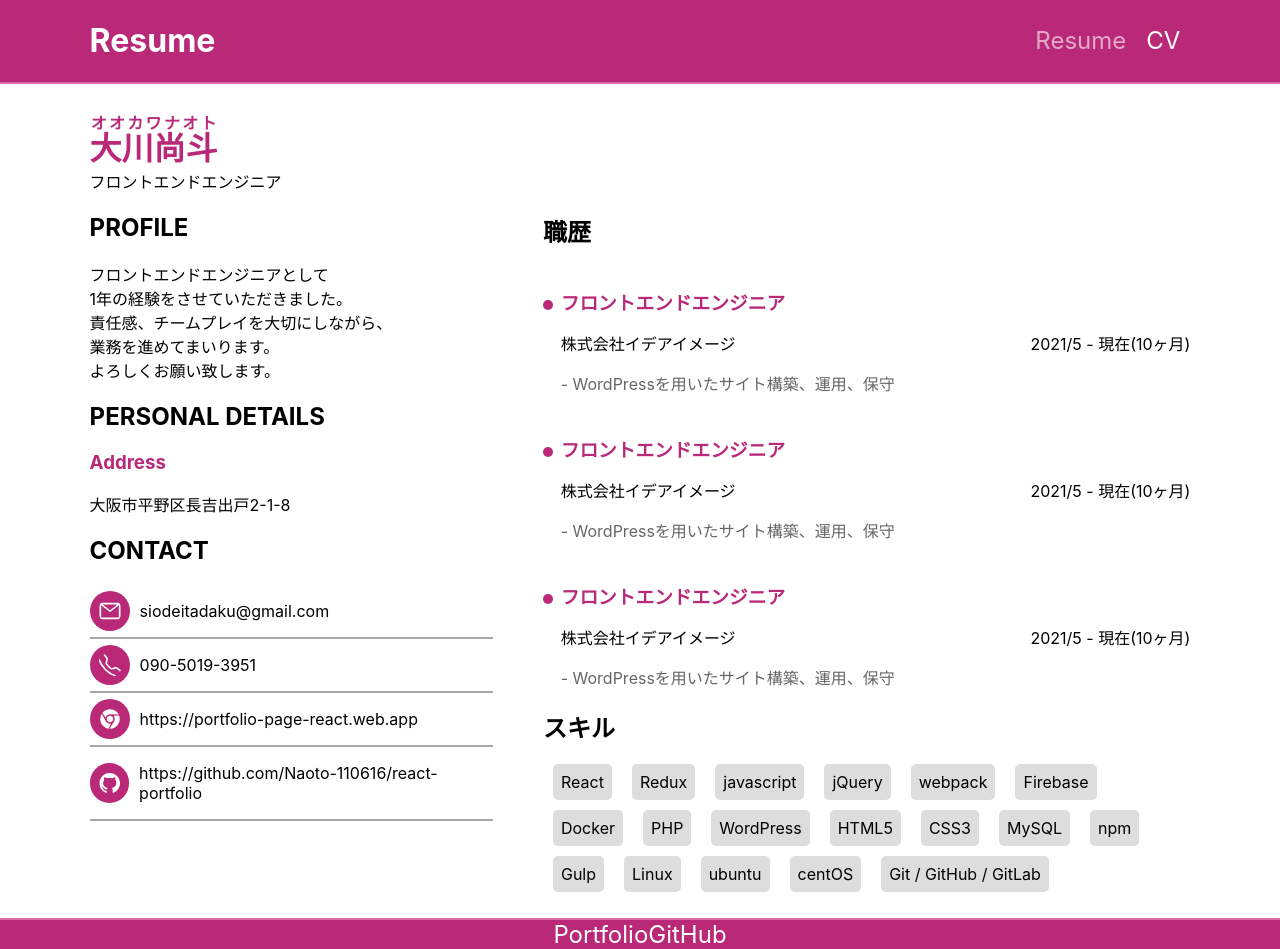
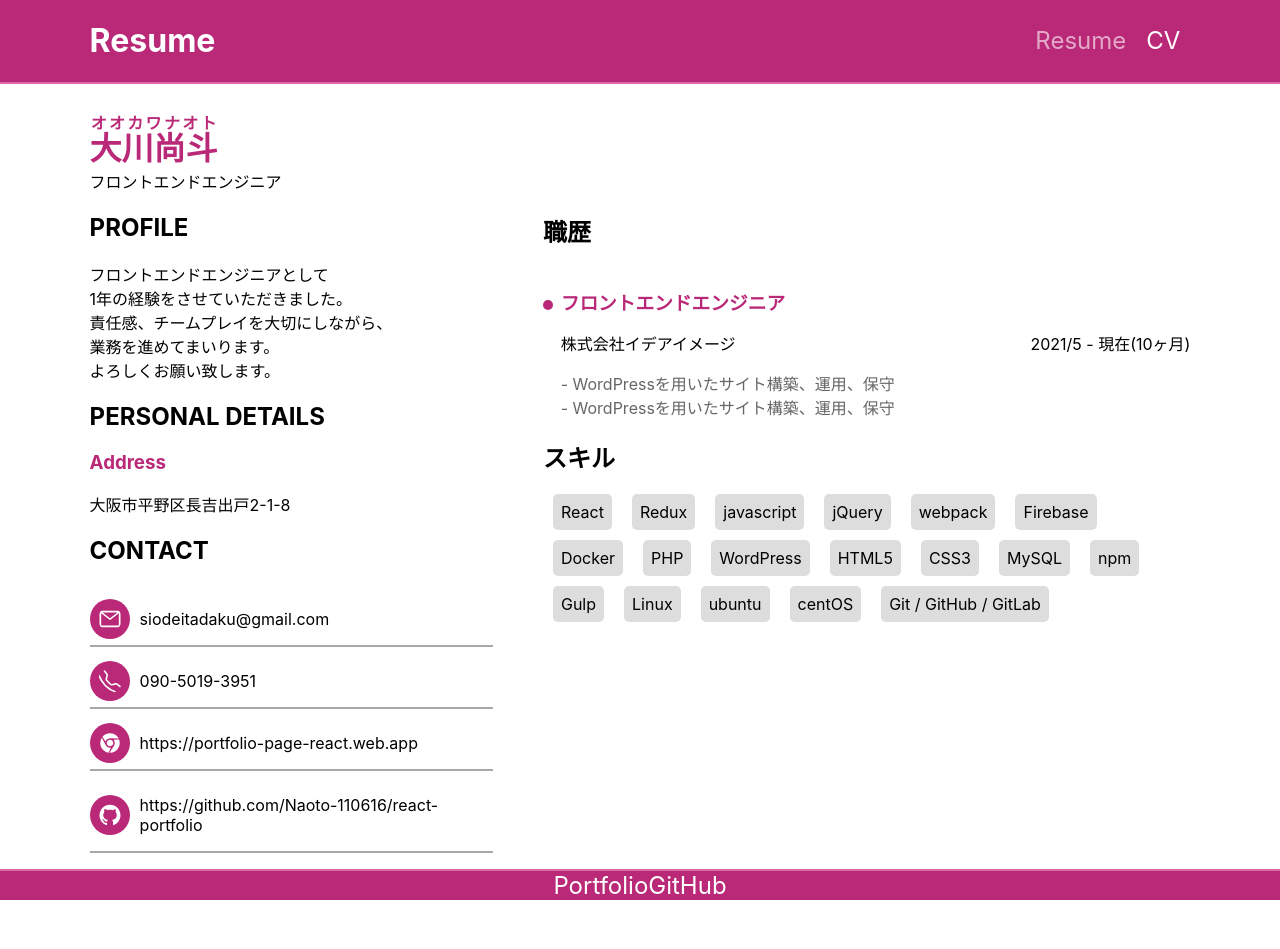
Before and after one commit to Naoto-110616/react-resume, a React (Create React App) app: page /resume in a window 1280 px wide. After the commit the page ends 900 px from the top, so only its background shows below. Built offline with nearby package versions, Linux system fonts and the light colour scheme.

Commit message:
updated jobhistory components

```diff
--- a/src/components/module/JobHistory/Individual.js
+++ b/src/components/module/JobHistory/Individual.js
@@ -1,18 +1,19 @@
 import classes from "./Individual.module.css";
 
-const Individual = () => {
+const Individual = (props) => {
+	const work = props.data.work.map((data) => (
+		<p className={classes.detail}>{data}</p>
+	));
 	return (
 		<>
 			<div className={classes["individual"]}>
 				<div>
-					<h3>フロントエンドエンジニア</h3>
+					<h3>{props.data.profession}</h3>
 					<div className={classes.company}>
-						<p>株式会社イデアイメージ</p>
-						<p>2021/5 - 現在(10ヶ月)</p>
+						<p>{props.data.companyName}</p>
+						<p>{props.data.period}</p>
 					</div>
-					<p className={classes.detail}>
-						- WordPressを用いたサイト構築、運用、保守
-					</p>
+					{work}
 				</div>
 			</div>
 		</>
--- a/src/components/module/JobHistory/Individual.module.css
+++ b/src/components/module/JobHistory/Individual.module.css
@@ -27,3 +27,8 @@
 	color: #666;
 	margin: 0 0 0 0;
 }
+@media screen and (max-width: 767px) {
+	.company {
+		display: inline;
+	}
+}
--- a/src/components/module/JobHistory/JobHistory.js
+++ b/src/components/module/JobHistory/JobHistory.js
@@ -2,13 +2,26 @@ import classes from "./JobHistory.module.css";
 import Individual from "./Individual";
 import Skills from "../../module/Skills/Skills";
 
+const individualList = [
+	{
+		id: "j1",
+		profession: "フロントエンドエンジニア",
+		companyName: "株式会社イデアイメージ",
+		period: "2021/5 - 現在(10ヶ月)",
+		work: [
+			"- WordPressを用いたサイト構築、運用、保守",
+			"- WordPressを用いたサイト構築、運用、保守",
+		],
+	},
+];
 const JobHistory = () => {
+	const individual = individualList.map((data) => (
+		<Individual key={data.id} data={data} />
+	));
 	return (
 		<div className={classes["job-history"]}>
 			<h2>職歴</h2>
-			<Individual />
-			<Individual />
-			<Individual />
+			{individual}
 			<h2>スキル</h2>
 			<Skills />
 		</div>
--- a/src/components/module/Profile/Profile.module.css
+++ b/src/components/module/Profile/Profile.module.css
@@ -1,5 +1,3 @@
-.profile {
-}
 .profile p span {
 	display: block;
 }
@@ -14,6 +12,7 @@
 	display: flex;
 	align-items: center;
 	border-bottom: 2px solid #a8a8a8;
+	padding: 8px 0 0 0;
 }
 .contact svg {
 	font-size: 1.5rem;
@@ -22,6 +21,7 @@
 	color: #fff;
 	border-radius: 25px;
 	margin: 0 10px 0 0;
+	flex-shrink: 0;
 }
 .contact a {
 	text-decoration: none;
--- a/src/components/pages/Resume/Resume.module.css
+++ b/src/components/pages/Resume/Resume.module.css
@@ -8,6 +8,9 @@
 	text-align: left;
 }
 @media screen and (max-width: 767px) {
+	.resume {
+		padding: 0 5%;
+	}
 	.self-info {
 		display: inline;
 	}
```
Also changed, not shown: 1 other file (tests, documents, lock files or other folders). Lines whose indentation alone changed are shown as unchanged.
